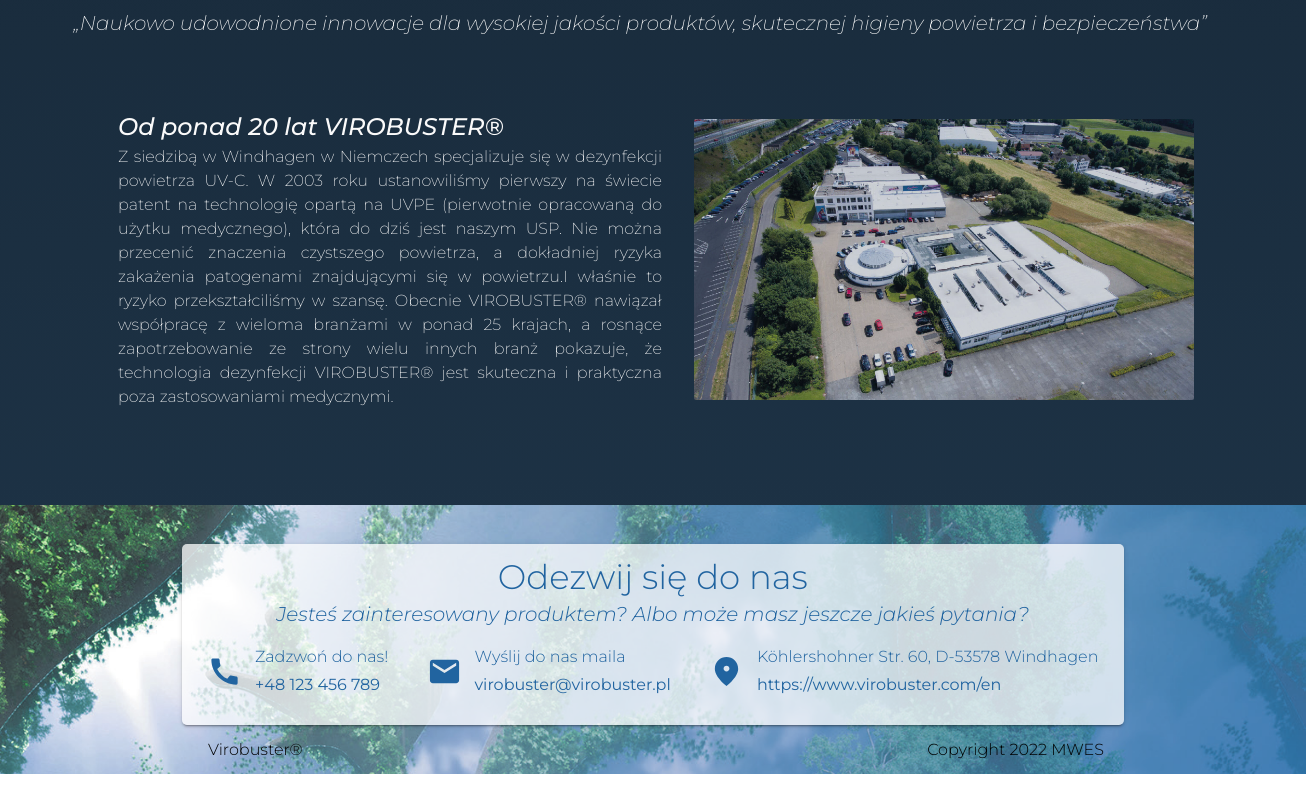
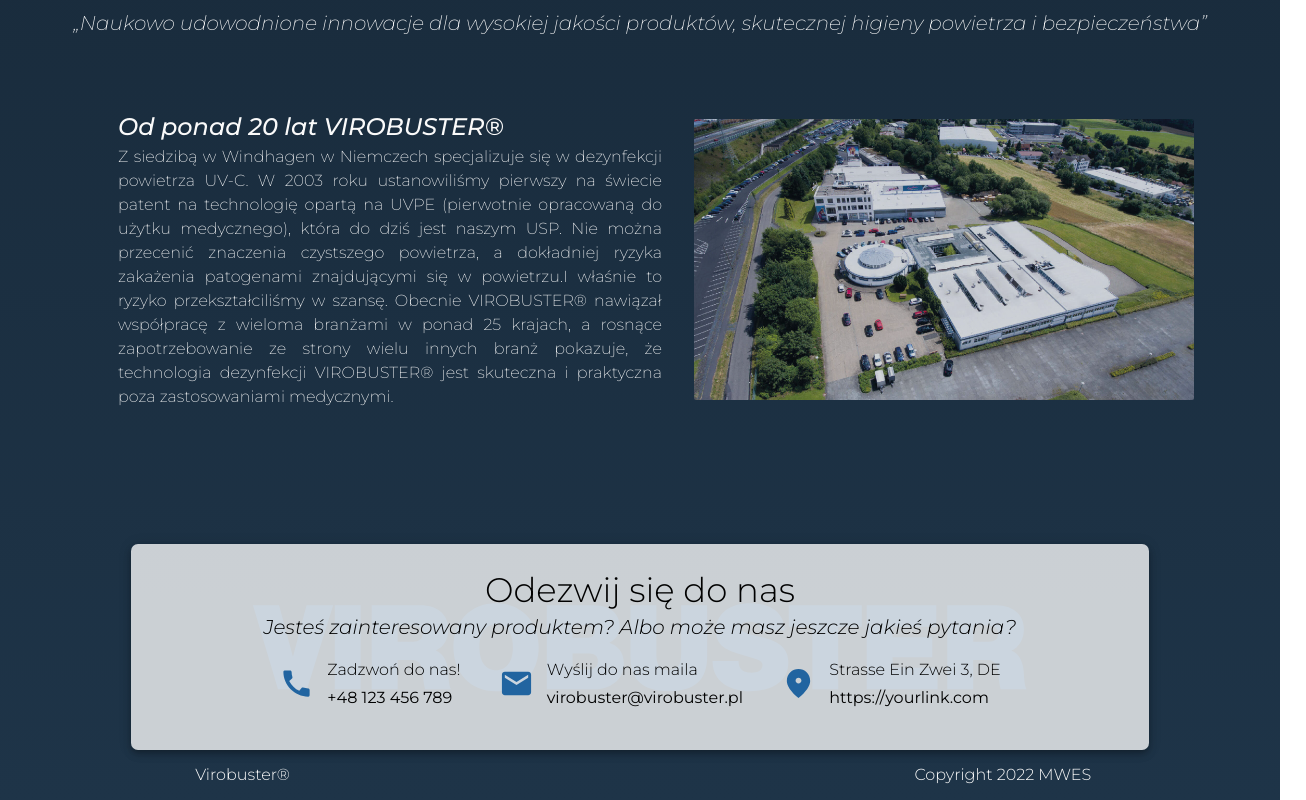
Before and after one commit to paltoalko/virobuster-frontend, a React (Create React App) app: page / in a window 1280 px wide. Shown: the part 4585-5385 px from the top of the page, 1306 px wide, since content can reach past the window. Before the commit the page ends 5359 px from the top, so only its background shows below. Built offline with nearby package versions, Linux system fonts and the light colour scheme.

Commit message:
changed contact

```diff
--- a/src/assets/styles/Contact.module.css
+++ b/src/assets/styles/Contact.module.css
@@ -8,13 +8,25 @@
 }
 
 .overlay {
-  background-color: #ffffffbe;
+  background-color: #ffffffc4;
   display: flex;
   flex-direction: column;
   justify-content: center;
   align-items: center;
-  padding: 1vmax;
-  border-radius: 5px;
+  padding: 2vmax 3vmax;
+  border-radius: 7px;
+  width: 75%;
+  position: relative;
+}
+
+.logo {
+  min-height: auto;
+  min-width: 100%;
+  position: absolute;
+  margin-left: auto;
+  margin-right: auto;
+  opacity: 0.5;
+  z-index: -1;
 }
 
 .contactBox {
@@ -47,7 +59,8 @@
   width: 70vw;
   padding: 1vmax 0.5vmax 1vmax 1vmax;
 }
-.subheader {
+.subheader,
+.header {
   text-align: center;
 }
 
--- a/src/components/Contact.tsx
+++ b/src/components/Contact.tsx
@@ -1,26 +1,19 @@
 import { Box, Link, Typography } from '@mui/material';
 import React from 'react';
 import styles from '../assets/styles/Contact.module.css';
-import Background from '../assets/img/footer-bkg.png';
 import FmdGoodIcon from '@mui/icons-material/FmdGood';
 import CallIcon from '@mui/icons-material/Call';
 import EmailIcon from '@mui/icons-material/Email';
-const stylesImg = {
-  container: {
-    backgroundImage: `url(${Background})`,
-    height: `100%`,
-    width: `100%`,
-    backgroundSize: `cover`,
-  },
-};
+import { ReactComponent as Logo } from '../assets/svg/logo.svg';
 
 const Contact: React.FC<{}> = () => {
   return (
-    <Box style={stylesImg.container} className={styles.container}>
-      <Box className={styles.overlay} boxShadow={2}>
+    <Box className={styles.container}>
+      <Box className={styles.overlay} boxShadow={5}>
+        <Logo className={styles.logo} />
         <Typography
           variant="h4"
-          color="secondary"
+          color="black"
           fontWeight={300}
           className={styles.header}
         >
@@ -29,7 +22,7 @@
         <Typography
           variant="h6"
           fontStyle="italic"
-          color="secondary"
+          color="black"
           fontWeight={300}
           className={styles.subheader}
         >
@@ -44,23 +37,11 @@
               className={styles.icon}
             />
             <Box>
-              <Link
-                href="tel:+48-123-456-789"
-                underline="none"
-                color="secondary"
-              >
-                <Typography
-                  variant="subtitle1"
-                  color="secondary"
-                  fontWeight={300}
-                >
+              <Link href="tel:+48-123-456-789" underline="none" color="black">
+                <Typography variant="subtitle1" color="black" fontWeight={300}>
                   Zadzwoń do nas!
                 </Typography>
-                <Typography
-                  variant="subtitle1"
-                  color="secondary"
-                  fontWeight={400}
-                >
+                <Typography variant="subtitle1" color="black" fontWeight={400}>
                   +48 123 456 789
                 </Typography>
               </Link>
@@ -76,20 +57,12 @@
               <Link
                 href="mailto:virobuster@virobuster.pl"
                 underline="none"
-                color="secondary"
+                color="black"
               >
-                <Typography
-                  variant="subtitle1"
-                  color="secondary"
-                  fontWeight={300}
-                >
+                <Typography variant="subtitle1" color="black" fontWeight={300}>
                   Wyślij do nas maila
                 </Typography>
-                <Typography
-                  variant="subtitle1"
-                  color="secondary"
-                  fontWeight={400}
-                >
+                <Typography variant="subtitle1" color="black" fontWeight={400}>
                   virobuster@virobuster.pl
                 </Typography>
               </Link>
@@ -102,25 +75,12 @@
               className={styles.icon}
             />
             <Box>
-              <Typography
-                variant="subtitle1"
-                color="secondary"
-                fontWeight={300}
-              >
-                Köhlershohner Str. 60, D-53578 Windhagen
+              <Typography variant="subtitle1" color="black" fontWeight={300}>
+                Strasse Ein Zwei 3, DE
               </Typography>
-              <Typography
-                variant="subtitle1"
-                color="secondary"
-                fontWeight={400}
-              >
-                <Link
-                  href="https://www.virobuster.com/en"
-                  target="_blank"
-                  underline="none"
-                  color="secondary"
-                >
-                  https://www.virobuster.com/en
+              <Typography variant="subtitle1" color="black" fontWeight={400}>
+                <Link href="" target="_blank" underline="none" color="black">
+                  https://yourlink.com
                 </Link>
               </Typography>
             </Box>
@@ -130,13 +90,13 @@
       <Box className={styles.footer}>
         <Typography
           className={styles.text}
-          color="black"
+          color="primary"
           fontWeight={300}
           sx={{ mr: 'auto' }}
         >
           Virobuster®
         </Typography>
-        <Typography className={styles.text} color="black" fontWeight={300}>
+        <Typography className={styles.text} color="primary" fontWeight={300}>
           Copyright 2022 MWES
         </Typography>
       </Box>
```
